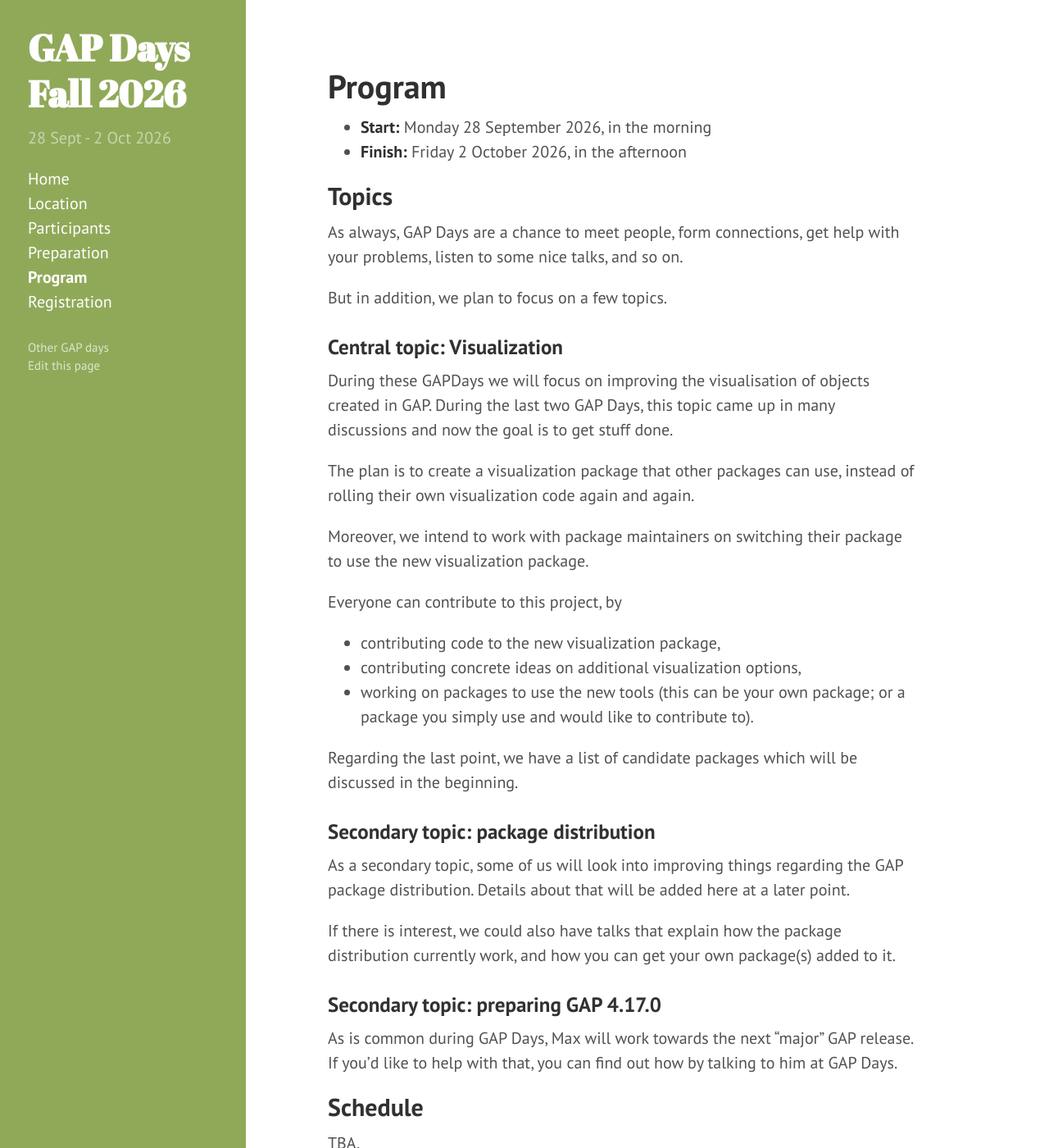
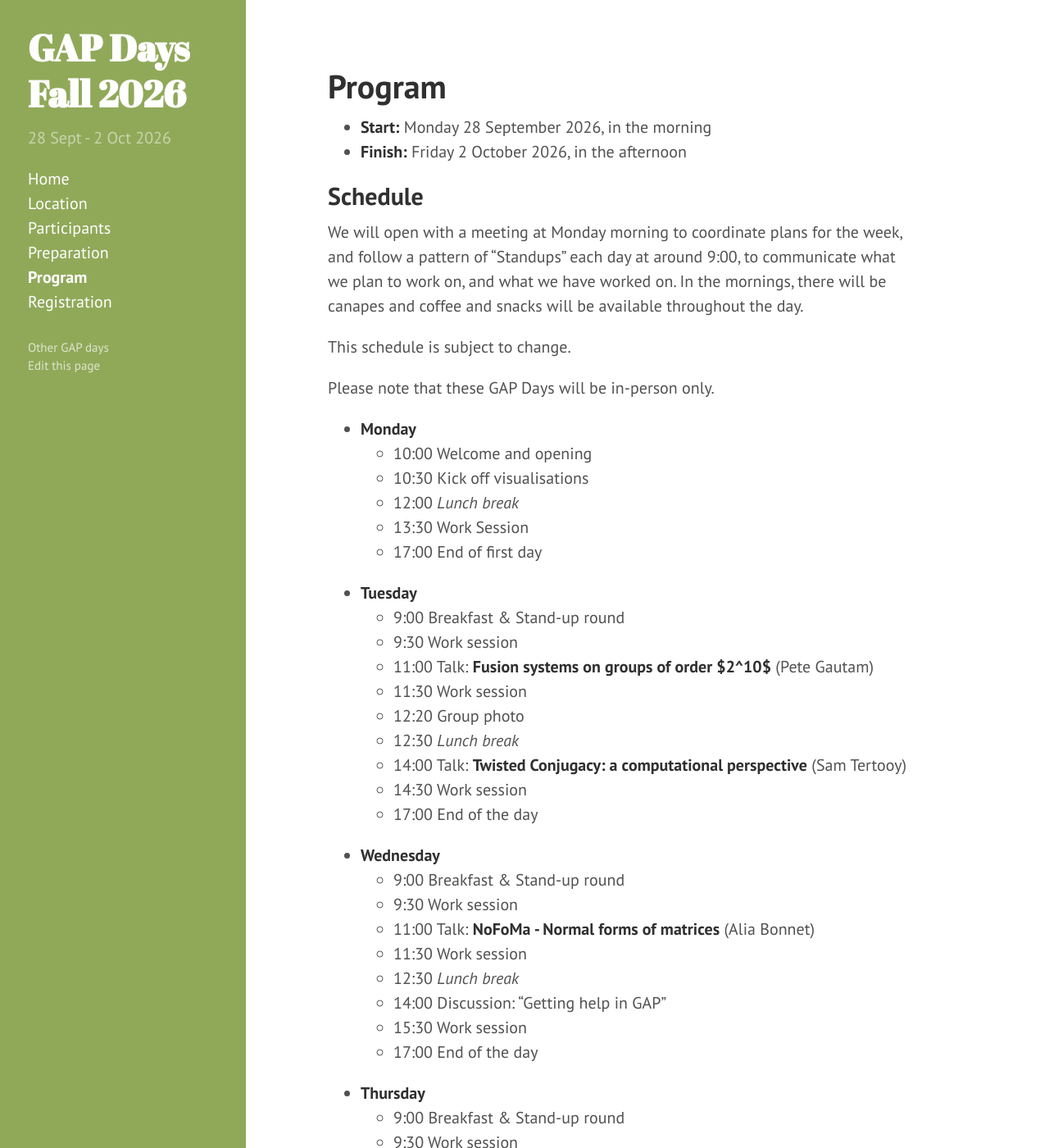
Before and after one commit to gapdays/gapdays2026-fall, a Jekyll site: the page built from program.md, in a window 1280 px wide and 1400 px high. Shown: the whole window at 82% size. Built offline with Jekyll 4.4.1, drawn with Linux system fonts in a browser that asks for light colours; some of the changed text lies outside the part shown.

Commit message:
Program (#6)

```diff
--- a/program.md
+++ b/program.md
@@ -9,6 +9,61 @@ title: Program
 
 * __Start:__ Monday 28 September 2026, in the morning
 * __Finish:__ Friday 2 October 2026, in the afternoon
+
+
+## Schedule
+We will open with a meeting at Monday morning to coordinate plans for the week,
+and follow a pattern of "Standups" each day at around 9:00, to
+communicate what we plan to work on, and what we have worked on.
+In the mornings, there will be canapes and coffee and snacks will be available throughout the day.
+
+This schedule is subject to change.
+
+Please note that these GAP Days will be in-person only.
+
+
+- **Monday**
+  - 10:00 Welcome and opening
+  - 10:30 Kick off visualisations
+  - 12:00 *Lunch break*
+  - 13:30 Work Session
+  - 17:00 End of first day
+
+- **Tuesday**
+  -  9:00 Breakfast & Stand-up round
+  -  9:30 Work session
+  - 11:00 Talk: **Fusion systems on groups of order $2^10$** (Pete Gautam)
+  - 11:30 Work session
+  - 12:20 Group photo
+  - 12:30 *Lunch break*
+  - 14:00 Talk: **Twisted Conjugacy: a computational perspective** (Sam Tertooy)
+  - 14:30 Work session
+  - 17:00 End of the day
+
+- **Wednesday**
+  -  9:00 Breakfast & Stand-up round
+  -  9:30 Work session
+  - 11:00 Talk: **NoFoMa - Normal forms of matrices** (Alia Bonnet)
+  - 11:30 Work session
+  - 12:30 *Lunch break*
+  - 14:00 Discussion: "Getting help in GAP"
+  - 15:30 Work session
+  - 17:00 End of the day
+
+- **Thursday**
+  -  9:00 Breakfast & Stand-up round
+  -  9:30 Work session
+  - 12:30 *Lunch break*
+  - 14:00 Work session
+  - 17:00 End of the day
+  - Conference dinner
+
+- **Friday**
+  -  9:00 Breakfast & Stand-up round
+  -  9:30 Work session
+  - 12:00 Closing session
+  - 12:30 *Lunch break*
+
 
 ## Topics
 
```
Also changed, not shown: other parts of program.md (+0 -63 lines).
